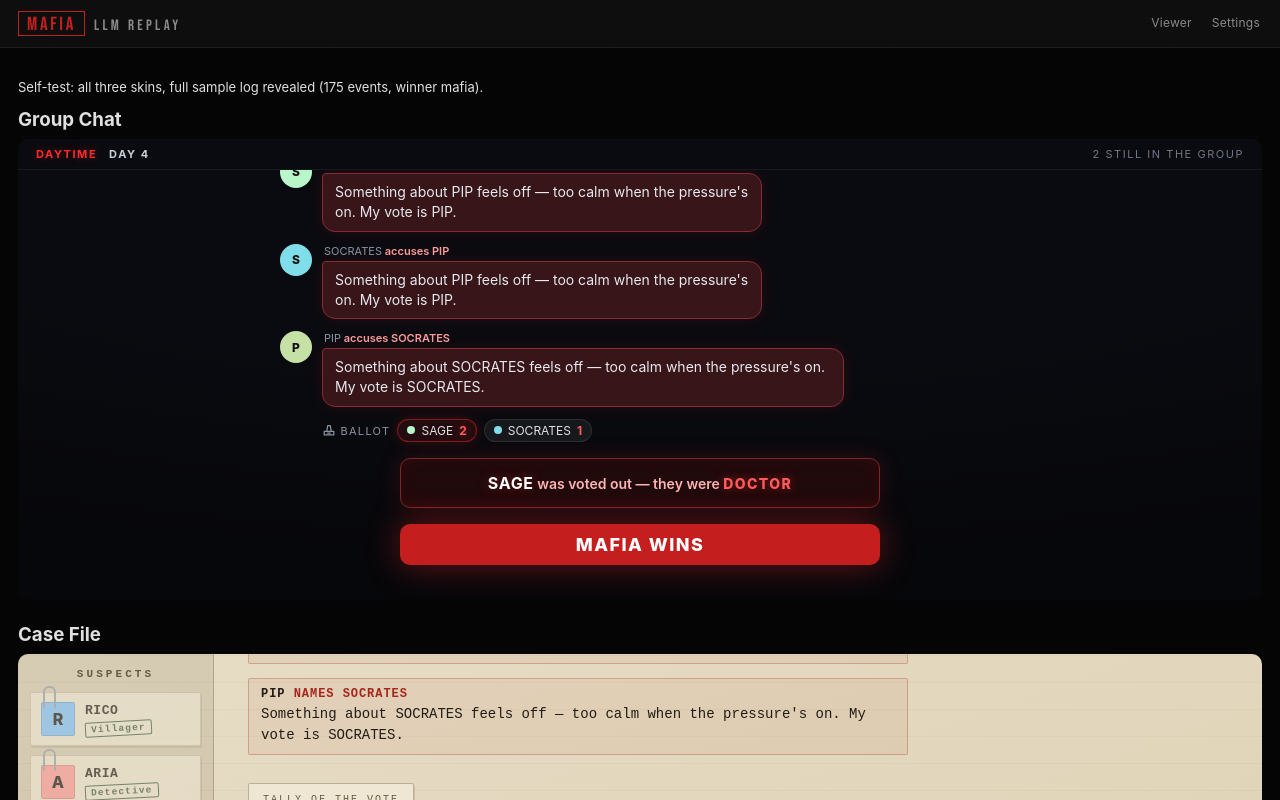
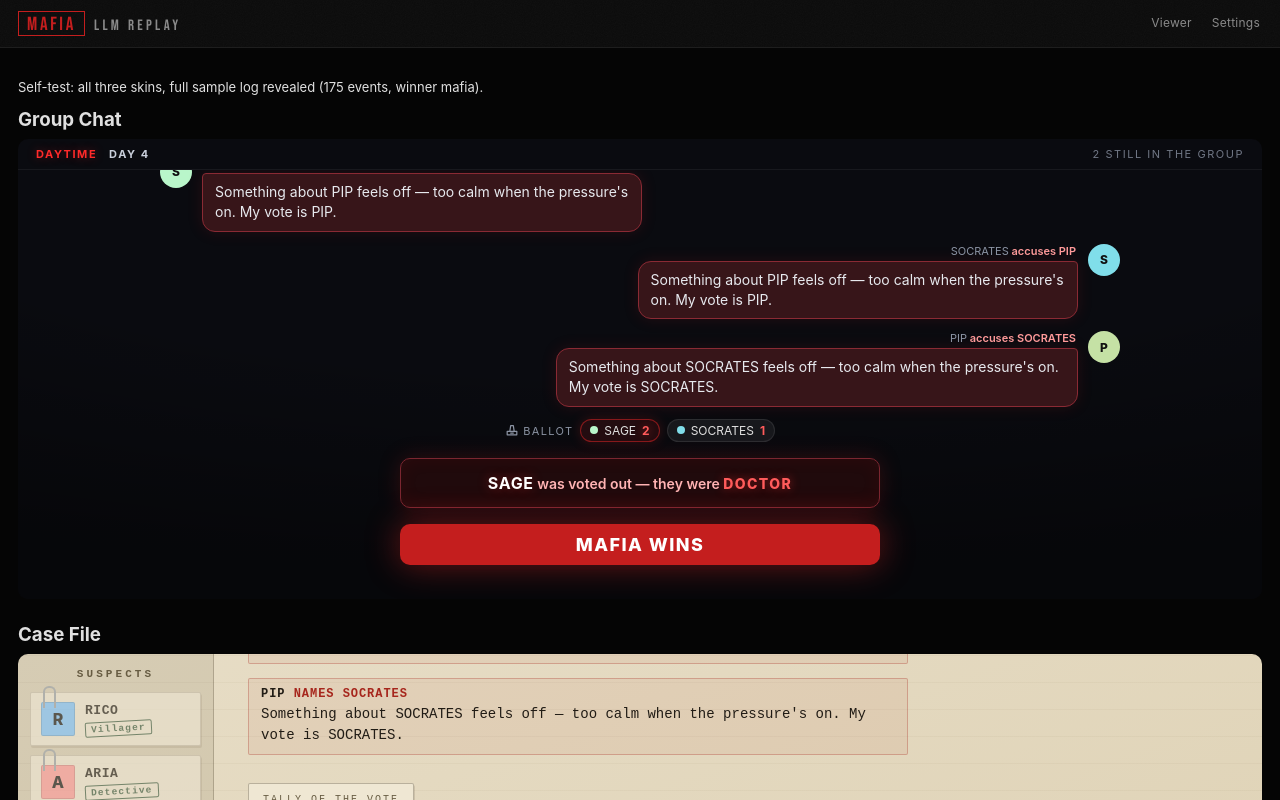
Before and after one commit to nitrimandylis/LLM-Mafia, a Next.js app in the folder viewer/: page /selftest in a window 1280 px wide. Shown: the top 800 px of the page. Built offline with nearby package versions, Linux system fonts and the light colour scheme.

Commit message:
two-sided chat thread, wider stage

```diff
--- a/viewer/app/globals.css
+++ b/viewer/app/globals.css
@@ -376,8 +376,8 @@ a { color: inherit; }
 .chat-presence.night { color: #9aa0aa; text-shadow: 0 0 10px rgba(154, 160, 170, 0.25); }
 .chat-status-day { font-weight: 700; color: #c9cfdb; }
 .chat-status-alive { margin-left: auto; opacity: .8; }
-.chat-scroll { flex: 1; overflow-y: auto; padding: 18px; min-height: 0; }
-.chat-inner { max-width: 720px; margin: 0 auto; }
+.chat-scroll { flex: 1; overflow-y: auto; padding: 18px clamp(18px, 4vw, 48px); min-height: 0; }
+.chat-inner { max-width: 960px; margin: 0 auto; }
 /* Phase dividers are act breaks: hairlines sweep in from both sides and the
    night card wears the neon. */
 .chat-divider { display: flex; align-items: center; gap: 16px; margin: 30px 0 20px; }
@@ -403,8 +403,14 @@ a { color: inherit; }
 .chat-stack .who { font-size: 11px; color: #8b93a3; margin: 0 0 3px 2px; }
 .chat-stack .who-accuse { color: #ff9a9a; font-weight: 600; }
 .chat-stack .who-to { color: #8b93a3; }
-.bubble { background: var(--c-bubble); border-radius: 4px 13px 13px 13px; padding: 8px 12px; font-size: 14px; line-height: 1.45; max-width: 78%; color: #e7e9ee; }
+.bubble { background: var(--c-bubble); border-radius: 4px 13px 13px 13px; padding: 8px 12px; font-size: 14px; line-height: 1.45; max-width: min(78%, 620px); color: #e7e9ee; }
 .chat-row.grouped .bubble { border-radius: 13px; }
+/* Two-sided thread: odd seats mirror to the right (see ChatSkin flipOf). */
+.chat-row.flip { flex-direction: row-reverse; }
+.chat-row.flip .chat-stack { text-align: right; }
+.chat-row.flip .bubble { border-radius: 13px 4px 13px 13px; margin-left: auto; text-align: left; }
+.chat-row.flip.grouped .bubble { border-radius: 13px; }
+.chat-row.flip .who { margin: 0 2px 3px 0; }
 .bubble.accuse {
   background: #371519; border: 1px solid #8a2a34;
   box-shadow: 0 0 16px rgba(196, 30, 30, 0.14);
@@ -426,7 +432,7 @@ a { color: inherit; }
   box-shadow: 0 0 14px rgba(122, 47, 51, 0.2), inset 0 0 12px rgba(122, 47, 51, 0.1);
 }
 .chat-row.side .who { color: #b5888a; margin: 0 2px 3px 0; }
-.chat-ballot { display: flex; flex-wrap: wrap; align-items: center; gap: 7px; margin: 6px 0 14px 42px; }
+.chat-ballot { display: flex; flex-wrap: wrap; align-items: center; justify-content: center; gap: 7px; margin: 10px auto 16px; }
 .chat-ballot .ballot-label { font-size: 11px; letter-spacing: .12em; color: #8b93a3; text-transform: uppercase; }
 .chat-ballot .ballot-chip { display: inline-flex; align-items: center; gap: 6px; background: rgba(255,255,255,.06); border: 1px solid rgba(255,255,255,.09); border-radius: 14px; padding: 3px 9px; font-size: 12px; }
 .chat-ballot .ballot-chip .dot { width: 8px; height: 8px; border-radius: 50%; }
--- a/viewer/components/skins/ChatSkin.tsx
+++ b/viewer/components/skins/ChatSkin.tsx
@@ -63,6 +63,10 @@ export default function ChatSkin({ state, active }: SkinProps) {
   const { revealed, pending, players, phase, day, alive } = state;
   const { ref: scroller, onScroll } = useStageScroll<HTMLDivElement>(active, state.cursor);
   const colorOf = (name: string) => players.find((p) => p.name === name)?.color ?? "#888";
+  // Two-sided thread: odd seats speak from the right, even from the left, so
+  // the conversation ping-pongs like a real group chat instead of a monologue.
+  const flipOf = (name: string) =>
+    ((players.find((p) => p.name === name)?.seat ?? 0) % 2) === 1;
 
   const items = fold(revealed);
 
@@ -90,7 +94,15 @@ export default function ChatSkin({ state, active }: SkinProps) {
               it.e.type !== "accusation" &&
               it.e.type !== "mafia_chat" &&
               prev.e.type !== "mafia_chat";
-            return <Msg key={idx} e={it.e} color={colorOf(isSpeech(it.e) ? it.e.actor : "")} grouped={grouped} />;
+            return (
+              <Msg
+                key={idx}
+                e={it.e}
+                color={colorOf(isSpeech(it.e) ? it.e.actor : "")}
+                grouped={grouped}
+                flip={isSpeech(it.e) && flipOf(it.e.actor)}
+              />
+            );
           })}
 
           {pending && isSpeech(pending) && (
@@ -99,6 +111,7 @@ export default function ChatSkin({ state, active }: SkinProps) {
               e={pending}
               color={colorOf(pending.actor)}
               grouped={false}
+              flip={flipOf(pending.actor)}
               typing
             />
           )}
@@ -123,11 +136,13 @@ function Msg({
   e,
   color,
   grouped,
+  flip,
   typing,
 }: {
   e: GameEvent;
   color: string;
   grouped: boolean;
+  flip?: boolean;
   typing?: boolean;
 }) {
   if (!isSpeech(e)) return null;
@@ -136,7 +151,7 @@ function Msg({
   const target = "target" in e ? e.target : undefined;
 
   return (
-    <div className={`chat-row${whisper ? " side" : ""}${grouped ? " grouped" : ""}`}>
+    <div className={`chat-row${whisper ? " side" : ""}${flip && !whisper ? " flip" : ""}${grouped ? " grouped" : ""}`}>
       <div className="chat-gutter">
         {!grouped && (
           <div className="avatar" style={{ background: whisper ? "transparent" : color }}>
```
